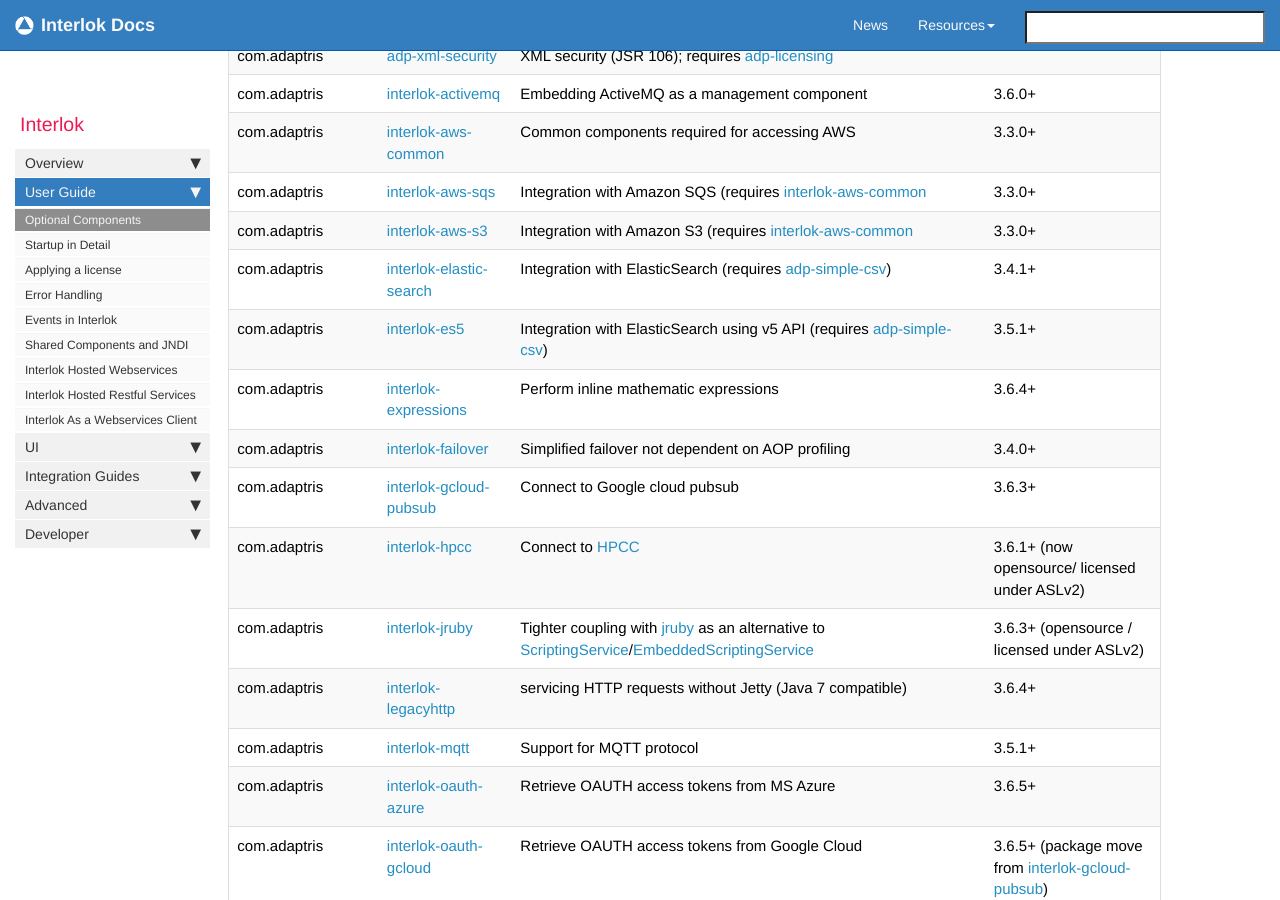
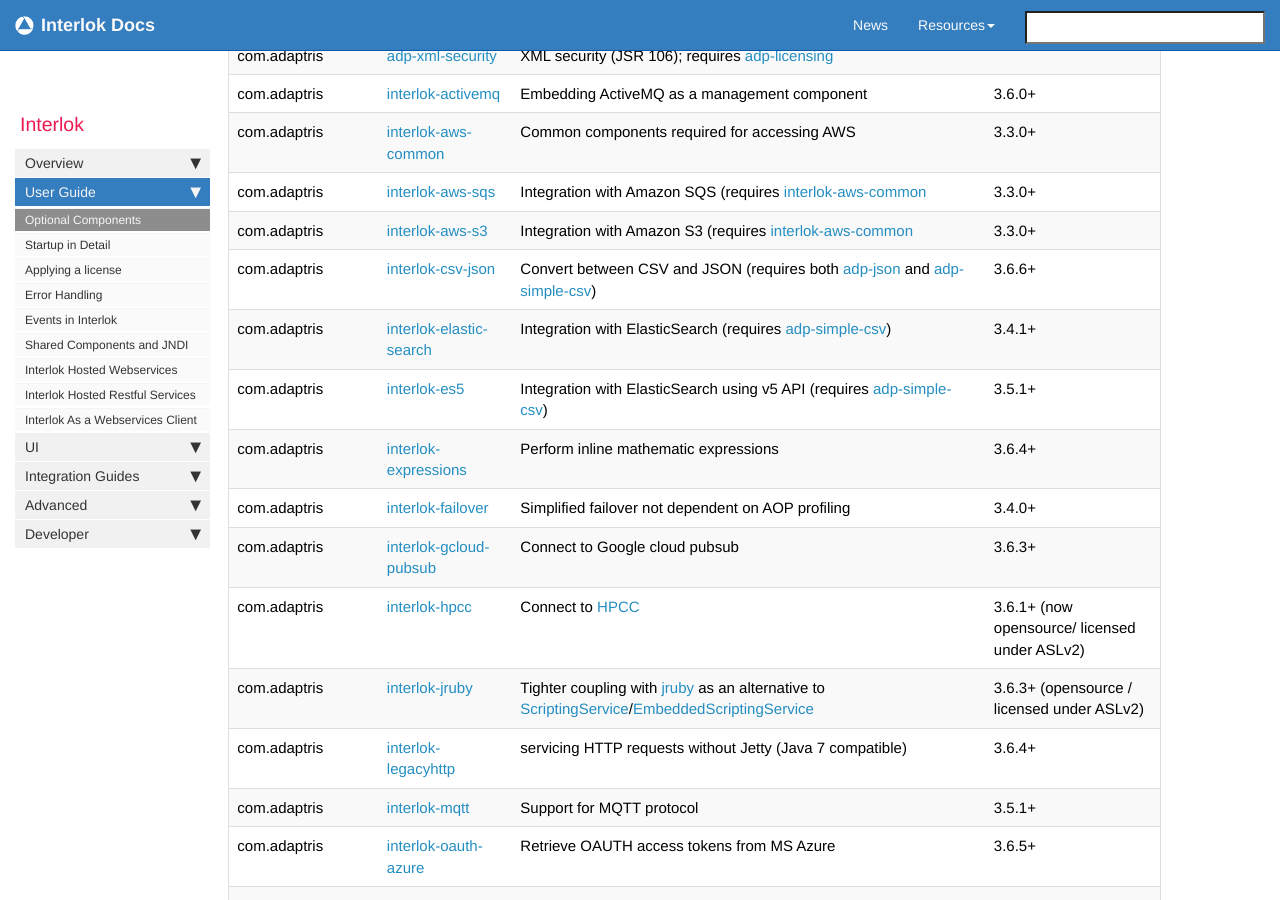
Before and after one commit to adaptris/interlok-docs-legacy, a Jekyll site: the page built from pages/adapter/adapter-optional-components.md, in a window 1280 px wide and 900 px high, scrolled down 3081 px. Built offline with Jekyll 4.4.1, drawn with Linux system fonts in a browser that asks for light colours; nearby versions of some CDN libraries; comment, search, counter and statistics services are not loaded.

Commit message:
INTERLOK-826 Added documentation for csv-json.

```diff
--- a/pages/adapter/adapter-optional-components.md
+++ b/pages/adapter/adapter-optional-components.md
@@ -75,6 +75,7 @@
 |com.adaptris | [interlok-aws-common][] | Common components required for accessing AWS| 3.3.0+
 |com.adaptris | [interlok-aws-sqs][] | Integration with Amazon SQS (requires [interlok-aws-common][]|3.3.0+
 |com.adaptris | [interlok-aws-s3][] | Integration with Amazon S3 (requires [interlok-aws-common][] | 3.3.0+
+|com.adaptris | [interlok-csv-json][] | Convert between CSV and JSON (requires both [adp-json][] and [adp-simple-csv][]) | 3.6.6+
 |com.adaptris | [interlok-elastic-search][] | Integration with ElasticSearch (requires [adp-simple-csv][]) | 3.4.1+
 |com.adaptris | [interlok-es5][] | Integration with ElasticSearch using v5 API (requires [adp-simple-csv][]) | 3.5.1+
 |com.adaptris | [interlok-expressions][] | Perform inline mathematic expressions | 3.6.4+
@@ -217,3 +218,4 @@
 [interlok-oauth-salesforce]: https://development.adaptris.net/nexus/content/groups/public/com/adaptris/interlok-oauth-salesforce/
 [interlok-oauth-azure]: https://development.adaptris.net/nexus/content/groups/public/com/adaptris/interlok-oauth-azure/
 [interlok-oauth-gcloud]: https://development.adaptris.net/nexus/content/groups/public/com/adaptris/interlok-oauth-gcloud/
+[interlok-csv-json]: https://development.adaptris.net/nexus/content/groups/public/com/adaptris/interlok-csv-json/
```
Also changed, not shown: pages/cookbook/cookbook-csv-transform.md (+6 -0 lines), pages/cookbook/cookbook-json-transform.md (+6 -0 lines).
